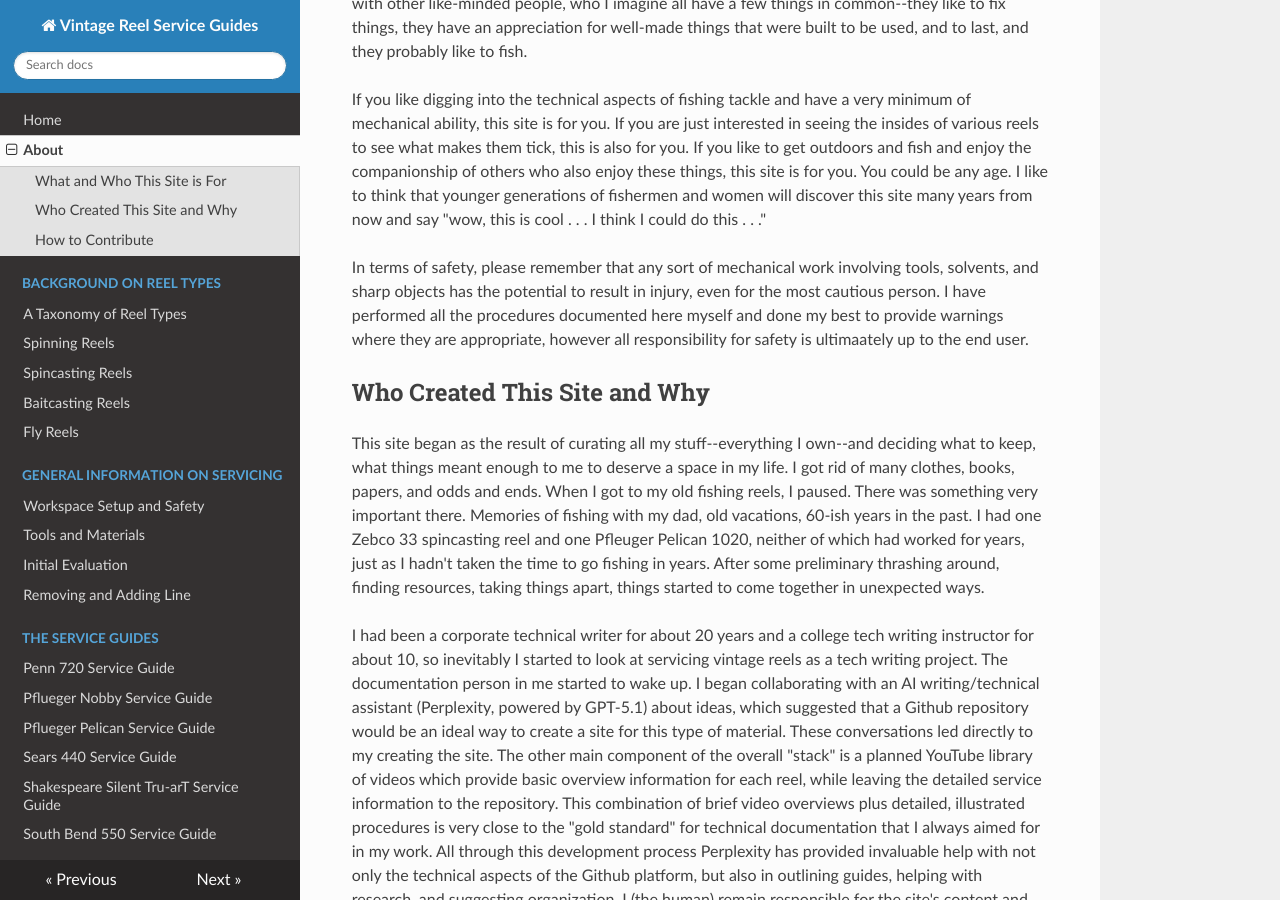
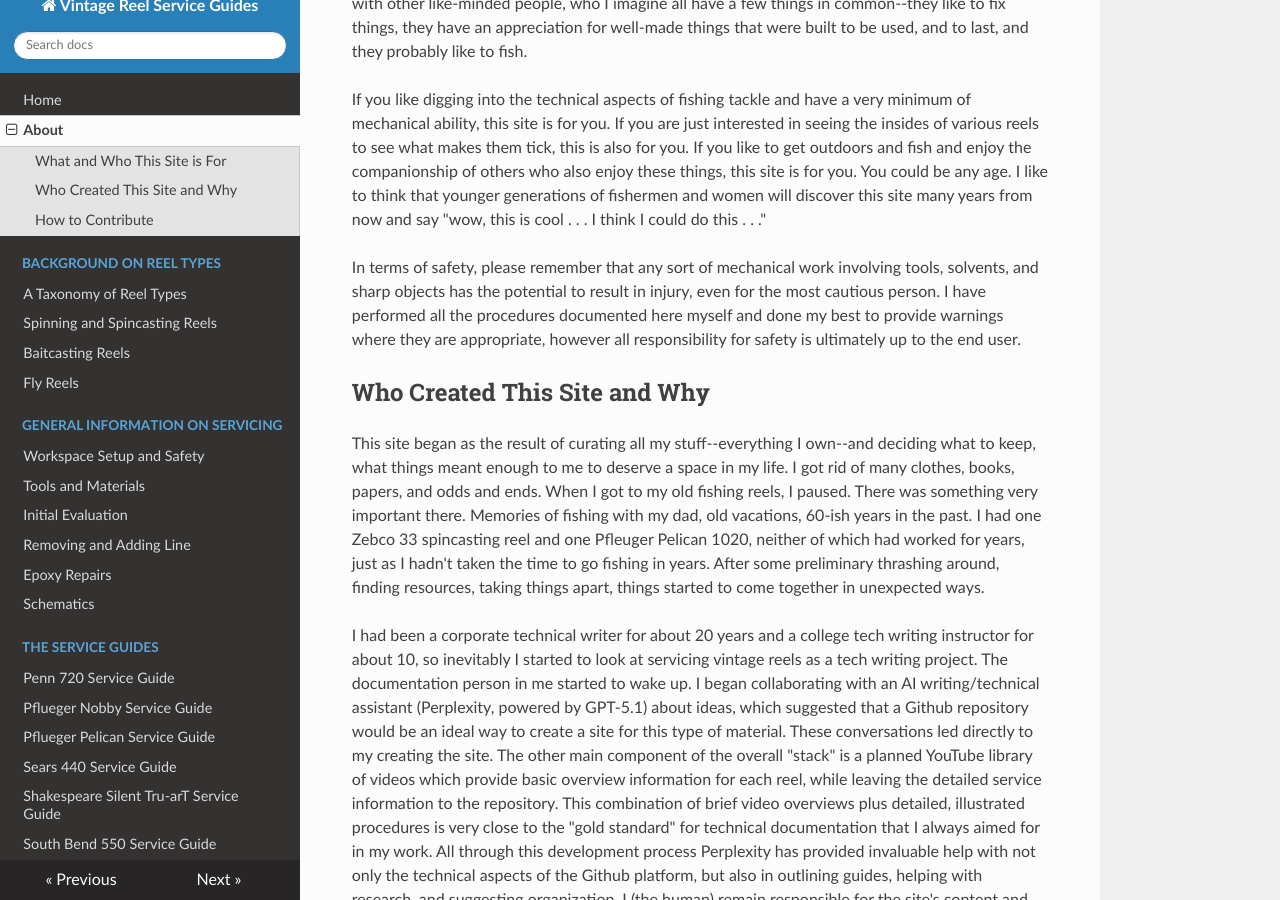
Before and after one commit to john-tech-writer/vintage-reel-service-guides, an MkDocs documentation site: the page built from docs/about.md, in a window 1280 px wide and 900 px high, scrolled down 392 px. Built offline with MkDocs 1.6.1, drawn with Linux system fonts in a browser that asks for light colours; nearby versions of some CDN libraries.

Commit message:
combined spinning and spincasting and edits to about

```diff
--- a/docs/about.md
+++ b/docs/about.md
@@ -8,7 +8,7 @@
 
 If you like digging into the technical aspects of fishing tackle and have a very minimum of mechanical ability, this site is for you. If you are just interested in seeing the insides of various reels to see what makes them tick, this is also for you. If you like to get outdoors and fish and enjoy the companionship of others who also enjoy these things, this site is for you. You could be any age. I like to think that younger generations of fishermen and women will discover this site many years from now and say "wow, this is cool . . . I think I could do this . . ."
 
-In terms of safety, please remember that any sort of mechanical work involving tools, solvents, and sharp objects has the potential to result in injury, even for the most cautious person. I have performed all the procedures documented here myself and done my best to provide warnings where they are appropriate, however all responsibility for safety is ultimaately up to the end user.
+In terms of safety, please remember that any sort of mechanical work involving tools, solvents, and sharp objects has the potential to result in injury, even for the most cautious person. I have performed all the procedures documented here myself and done my best to provide warnings where they are appropriate, however all responsibility for safety is ultimately up to the end user.
 
 ## Who Created This Site and Why
 
@@ -28,10 +28,10 @@
 
 The more-or-less final site should eventually include representative examples of all types of mid-priced American-made (plus a few foreign-made) reels from the 1930s--1970s. It is not intended to be a totally exhaustive list of every reel ever made, no matter how obscure. Representative examples are selected based on research and on specific guidelines:
 
-Reels that were considered the iconic example for a specific type, for example, the Zebco 33 for spincasting reels.
+- Reels that were considered the iconic example for a specific type, for example, the Zebco 33 for spincasting reels.
 
-Reels that demonstrated some innovation, like the unique drag system in the Pfleuger Pelican.
+- Reels that demonstrated some innovation, like the unique drag system in the Pfleuger Pelican.
 
-Reels that dominated the market for their time (usually for good reason), for example, Penn's Spinfisher series.
+- Reels that dominated the market for their time (usually for good reason), for example, Penn's Spinfisher series.
 
 If each type of reel includes half a dozen representative examples, the site will be reasonably well fleshed-out with about 25 to 30 complete procedures--this is a very rough target/guess. When this level of content is achieved--which will probably take a few years--it will be a good time to re-assess. Again, the intent is not only to document specific service procedures, but also to help people become confident with this sort of work, and to work out procedures of their own for reels not documented here. The principles of how to assess, disassemble, service, and re-assemble a vintage reel can be internalized and mastered by doing, and that is what this site hopes to encourage.
--- a/mkdocs.yml
+++ b/mkdocs.yml
@@ -6,8 +6,7 @@
   - About: about.md
   - Background on Reel Types:
     - A Taxonomy of Reel Types: reel-taxonomy.md
-    - Spinning Reels: spinning-reels.md
-    - Spincasting Reels: spincasting-reels.md
+    - Spinning and Spincasting Reels: spinning-reels.md
     - Baitcasting Reels: baitcasting-reels.md
     - Fly Reels: fly-reels.md
   - General Information on Servicing:
@@ -15,6 +14,8 @@
     - Tools and Materials: tools-materials.md
     - Initial Evaluation: initial-evaluation.md
     - Removing and Adding Line: removing-adding-line.md
+    - Epoxy Repairs: epoxy-repairs.md
+    - Schematics: schematics.md
   - The Service Guides:
     - Penn 720 Service Guide: penn/penn-720-service-guide.md
     - Pflueger Nobby Service Guide: pflueger/pflueger-nobby-service-guide.md
```
Also changed, not shown: docs/spinning-reels.md (+10 -6 lines).
